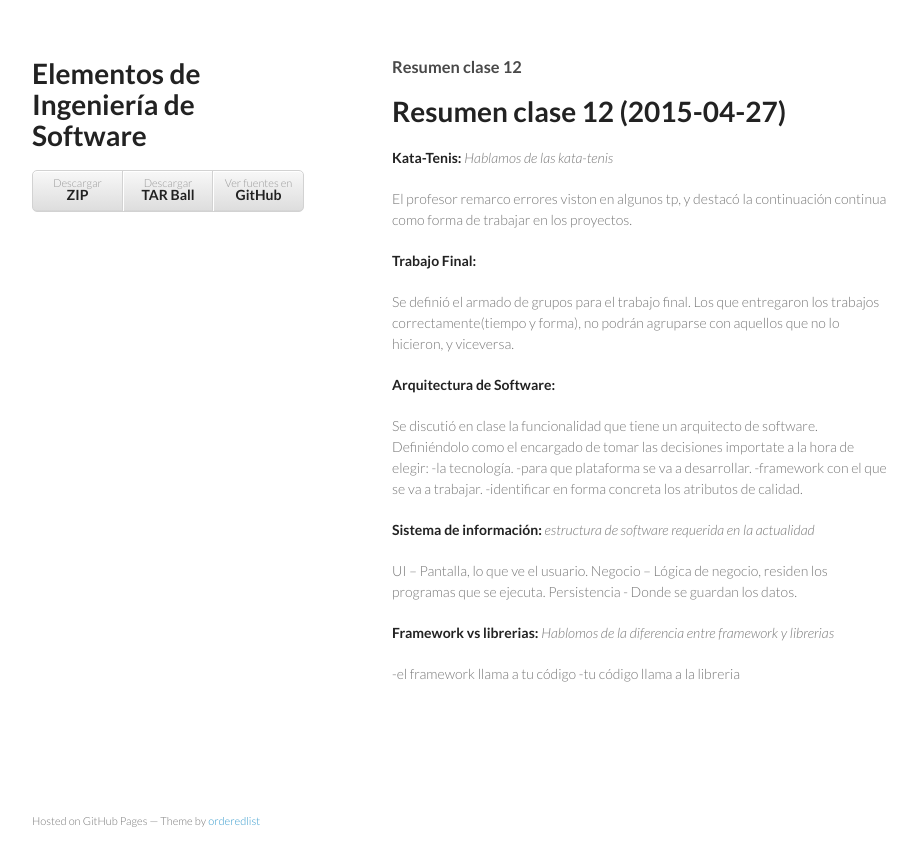
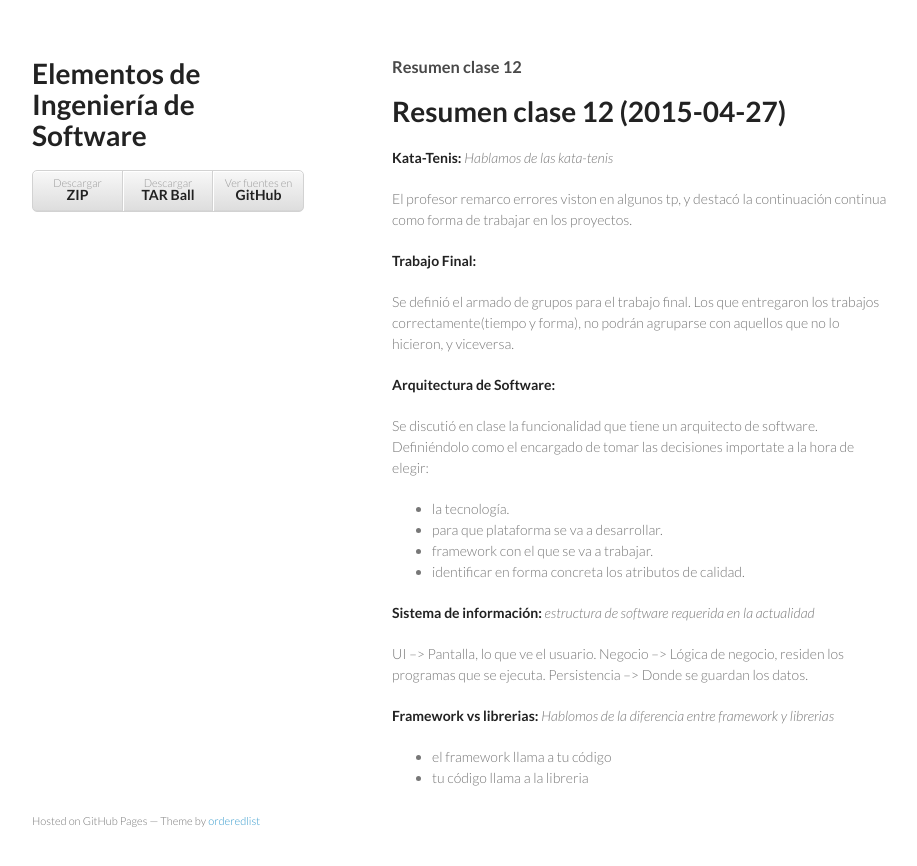
Before and after one commit to SoftwareEngineeringUNQ/bitacora, a Jekyll site: the page built from _posts/2015-04-27-resumen-clase-12.md, in a window 1280 px wide. Shown: the top 866 px of the page, without its empty margins (178-1095 px from the left). Built offline with Jekyll 4.4.1, drawn with Linux system fonts in a browser that asks for light colours.

```diff
--- a/_posts/2015-04-27-resumen-clase-12.md
+++ b/_posts/2015-04-27-resumen-clase-12.md
@@ -20,21 +20,23 @@ Los que entregaron los trabajos correctamente(tiempo y forma), no podrán agrupa
 
 Se discutió en clase la funcionalidad que tiene un arquitecto de software.
 Definiéndolo como el encargado de tomar las decisiones importate a la hora de elegir:
--la tecnología.
--para que plataforma se va a desarrollar.
--framework con el que se va a trabajar.
--identificar en forma concreta los atributos de calidad.
+
+
+* la tecnología.
+* para que plataforma se va a desarrollar.
+* framework con el que se va a trabajar.
+* identificar en forma concreta los atributos de calidad.
 
 
 **Sistema de información:**
 *estructura de software requerida en la actualidad*
 
-UI – Pantalla, lo que ve el usuario.
-Negocio – Lógica de negocio, residen los programas que se ejecuta.
-Persistencia - Donde se guardan los datos.
+UI -->  Pantalla, lo que ve el usuario.
+Negocio -->  Lógica de negocio, residen los programas que se ejecuta.
+Persistencia -->  Donde se guardan los datos.
 
 **Framework vs librerias:**
 *Hablomos de la diferencia entre framework y librerias*
 
--el framework llama a tu código
--tu código llama a la libreria
+* el framework llama a tu código
+* tu código llama a la libreria
```
